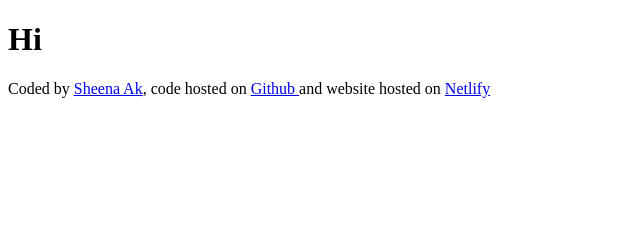
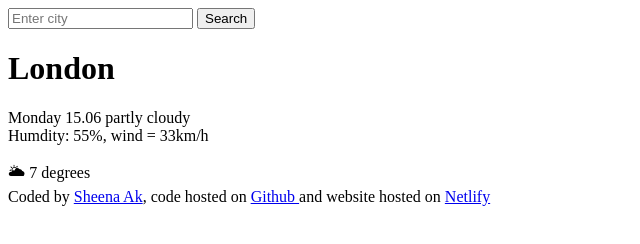
Before and after one commit to Sheen327/my-weather-app-basic-shecodes, a plain HTML site: page index.html in a window 1280 px wide. Shown: the whole page, without its empty margins (0-640 px from the left). Drawn offline with Linux system fonts and the light colour scheme.

Commit message:
Added custom html to project

```diff
--- a/index.html
+++ b/index.html
@@ -7,7 +7,20 @@
     <title>WeatherApp</title>
   </head>
   <body>
-    <h1>Hi</h1>
+    <header>
+      <form>
+        <input type="search" placeholder="Enter city" required />
+        <input type="submit" value="Search" />
+      </form>
+    </header>
+    <main>
+      <h1>London</h1>
+      <p>
+        Monday 15.06 partly cloudy <br />
+        Humdity: 55%, wind = 33km/h
+      </p>
+      <div>🌥 7 degrees</div>
+    </main>
     <footer>
       Coded by
       <a href="https://github.com/Sheen327">Sheena Ak</a>, code hosted on
```
